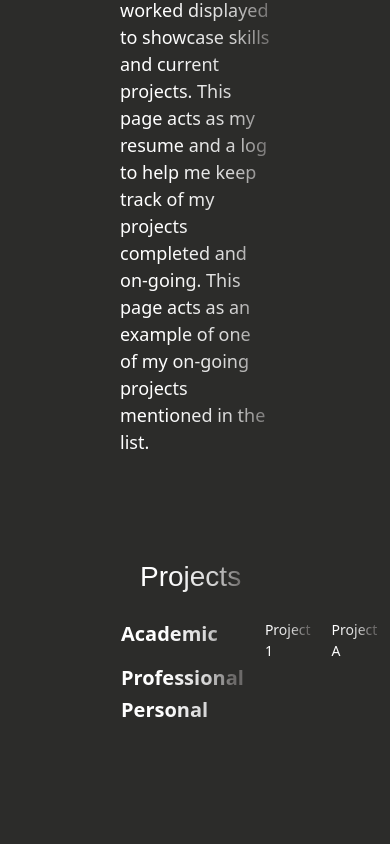
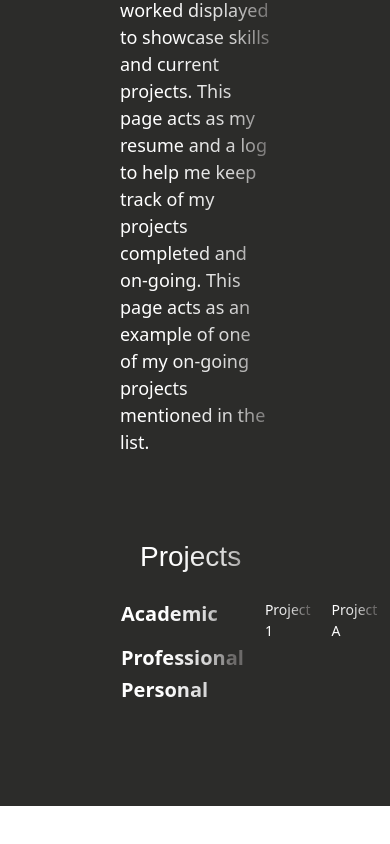
Before and after one commit to adiagcodelance/React-Portfolio-V3, a React (Create React App) app: page /projects in a window 390 px wide. Shown: the part 984-1828 px from the top of the page. After the commit the page ends 1790 px from the top, so only its background shows below. Built offline with nearby package versions, Linux system fonts and the light colour scheme.

Commit message:
minor changes to responsiveness.

```diff
--- a/src/components/ProjectContent.css
+++ b/src/components/ProjectContent.css
@@ -75,7 +75,7 @@
 
 
 /* Mobile Responsive Styles for 576px */
-@media screen and (max-width: 576px) {
+@media screen and (max-width: 768px) {
 
   .project-container {
     display: block;
@@ -103,7 +103,7 @@
 
   .project-table {
     width: 100%;
-    padding: 20px;
+    padding-left: 20px;
   }
 
   .project-item {
```
